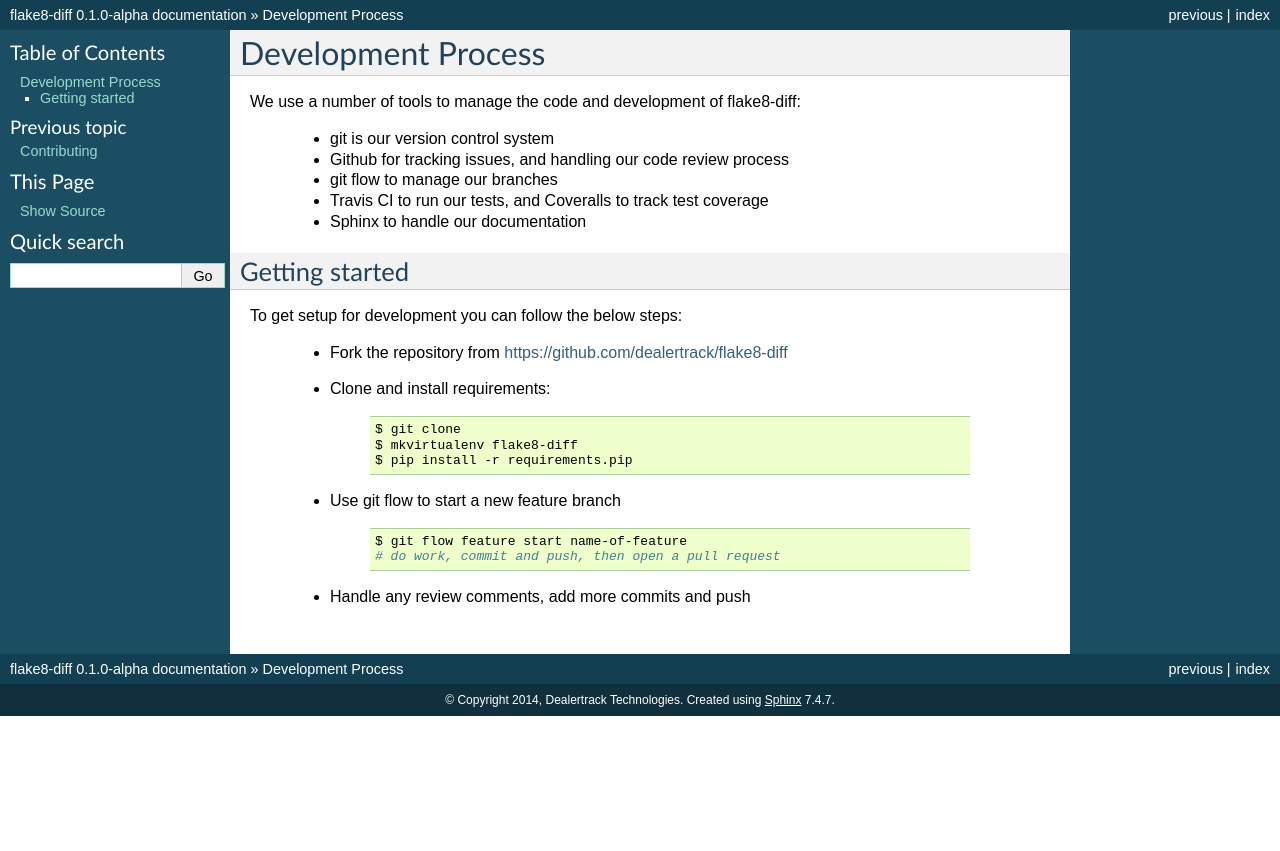
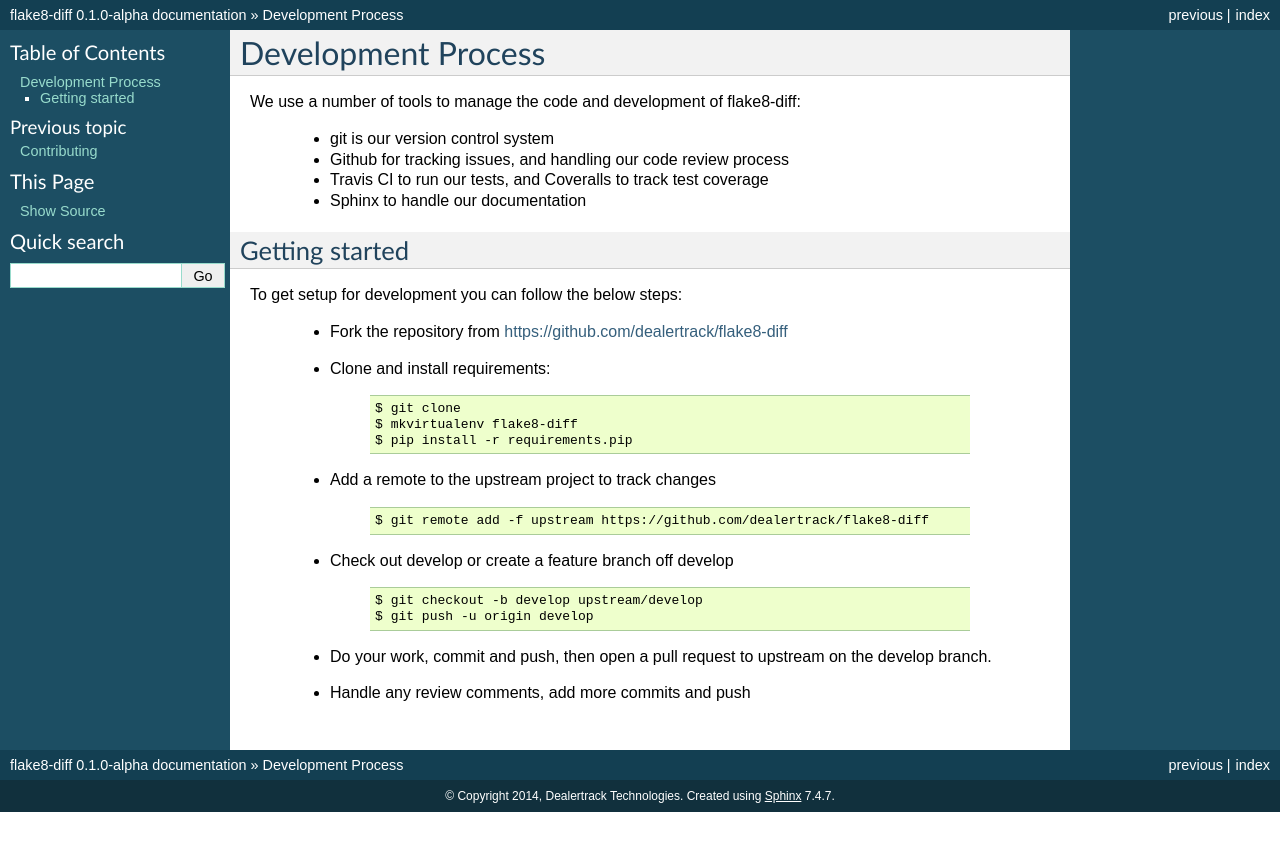
Before and after one commit to dealertrack/flake8-diff, a Sphinx documentation site: the page built from docs/development-process.rst, in a window 1280 px wide. Shown: the top 851 px of the page. Built offline with Sphinx 7.4.7, drawn with Linux system fonts in a browser that asks for light colours.

Commit message:
Drop docs around git-flow

```diff
--- a/docs/development-process.rst
+++ b/docs/development-process.rst
@@ -6,7 +6,6 @@
 
     * git is our version control system
     * Github for tracking issues, and handling our code review process
-    * git flow to manage our branches
     * Travis CI to run our tests, and Coveralls to track test coverage
     * Sphinx to handle our documentation
 
@@ -25,11 +24,20 @@
             $ mkvirtualenv flake8-diff
             $ pip install -r requirements.pip
 
-    * Use git flow to start a new feature branch
+    * Add a remote to the upstream project to track changes
 
         .. code-block:: bash
 
-            $ git flow feature start name-of-feature
-            # do work, commit and push, then open a pull request
+            $ git remote add -f upstream https://github.com/dealertrack/flake8-diff
+
+    * Check out develop or create a feature branch off develop
+
+        .. code-block:: bash
+
+            $ git checkout -b develop upstream/develop
+            $ git push -u origin develop
+
+    * Do your work, commit and push, then open a pull request to upstream on
+      the develop branch.
 
     * Handle any review comments, add more commits and push
```
